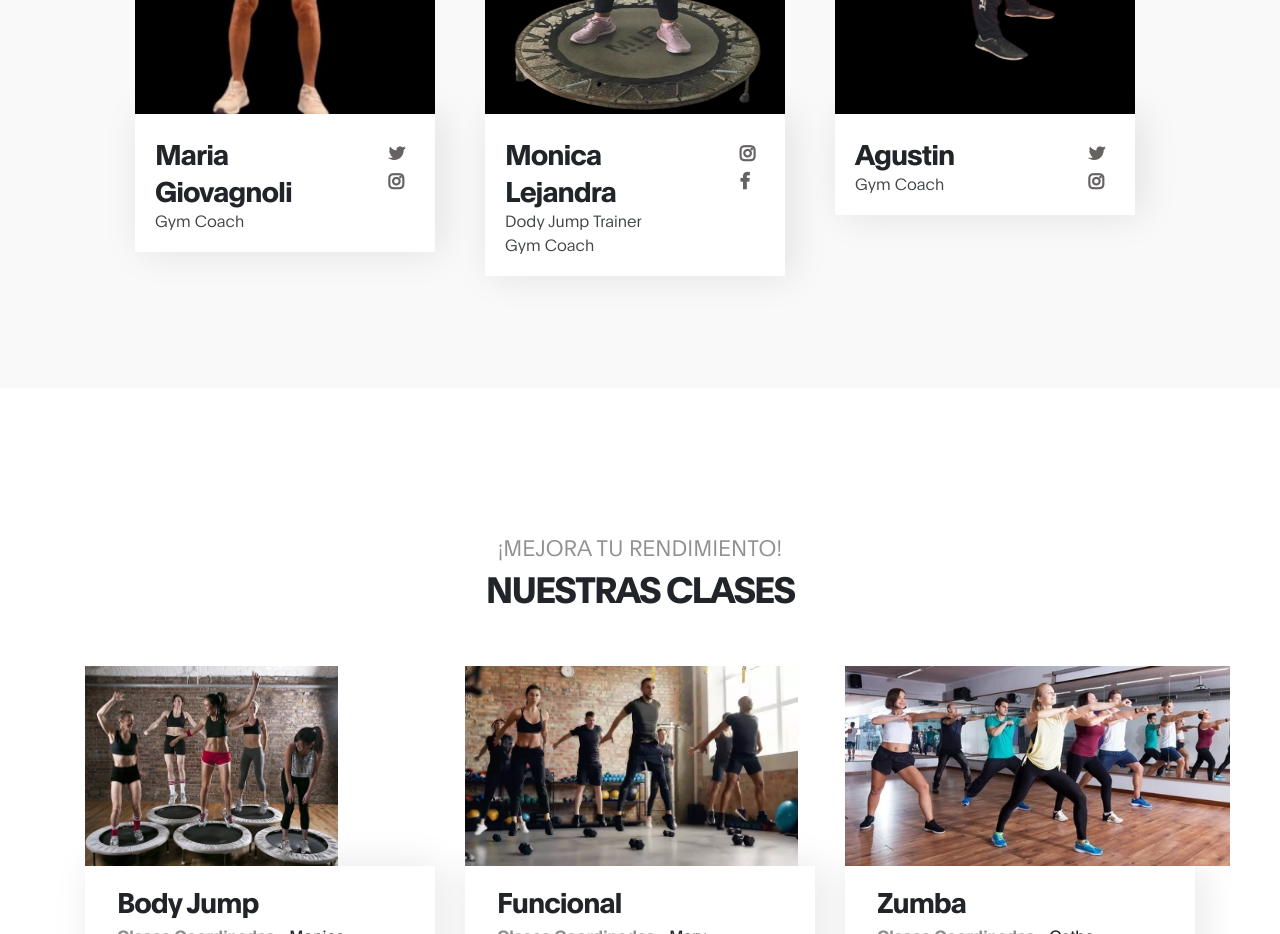
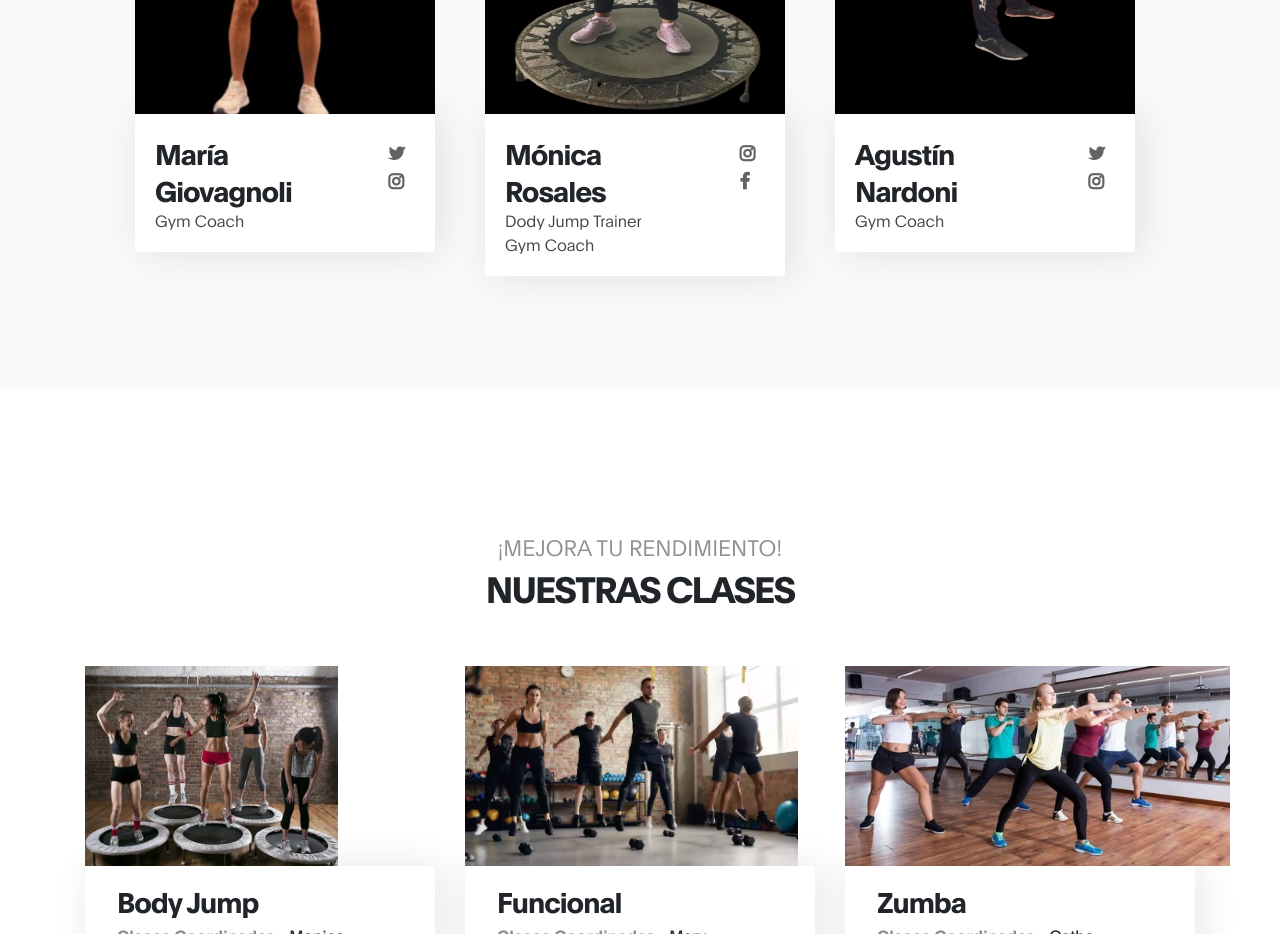
Before and after one commit to TomasManazza80/NewStyleGym, a plain HTML site: page index.html in a window 1280 px wide. Shown: the part 1920-2854 px from the top of the page. Drawn offline with Linux system fonts and the light colour scheme.

Commit message:
email added

```diff
--- a/index.html
+++ b/index.html
@@ -165,7 +165,7 @@ https://www.tooplate.com/view/2119-gymso-fitness
 
                             <div class="team-info d-flex flex-column">
 
-                                <h3>Maria</h3>
+                                <h3>María</h3>
                                 <h3>Giovagnoli</h3>
                                 <span>Gym Coach</span>
 
@@ -185,8 +185,8 @@ https://www.tooplate.com/view/2119-gymso-fitness
 
                             <div class="team-info d-flex flex-column">
 
-                                <h3>Monica</h3>
-                                <h3> Lejandra</h3>
+                                <h3>Mónica</h3>
+                                <h3>Rosales</h3>
                                 <span>Dody Jump Trainer</span>
                                 <span>Gym Coach</span>
 
@@ -204,8 +204,8 @@ https://www.tooplate.com/view/2119-gymso-fitness
 
                             <div class="team-info d-flex flex-column">
 
-                                <h3>Agustin</h3>
-                                <h3></h3>
+                                <h3>Agustín</h3>
+                                <h3>Nardoni</h3>
                                 <span>Gym Coach</span>
 
                                 <ul class="social-icon mt-3">
@@ -465,7 +465,7 @@ https://www.tooplate.com/view/2119-gymso-fitness
                     <div class="ml-auto col-lg-5 col-md-6 col-12">
                         <h2 class="mb-4 pb-2" data-aos="fade-up" data-aos-delay="200">CONTACTO</h2>
 
-                        <form action="https://formsubmit.co/sleagus_4@gmail.com" method="POST" />
+                        <form action="https://formsubmit.co/tomas.manazza8@gmail.com" method="POST" />
                             <input type="text" class="form-control" name="name" placeholder="Tu Nombre">
 
                             <input type="email" class="form-control" name="email" placeholder="Tu Email">
```
